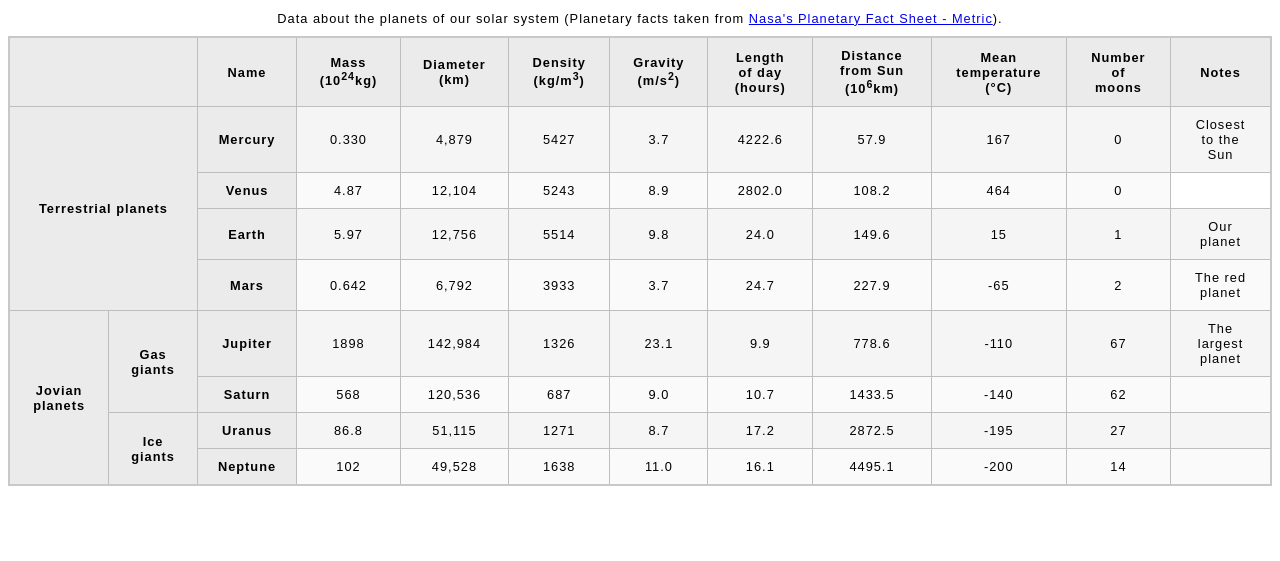
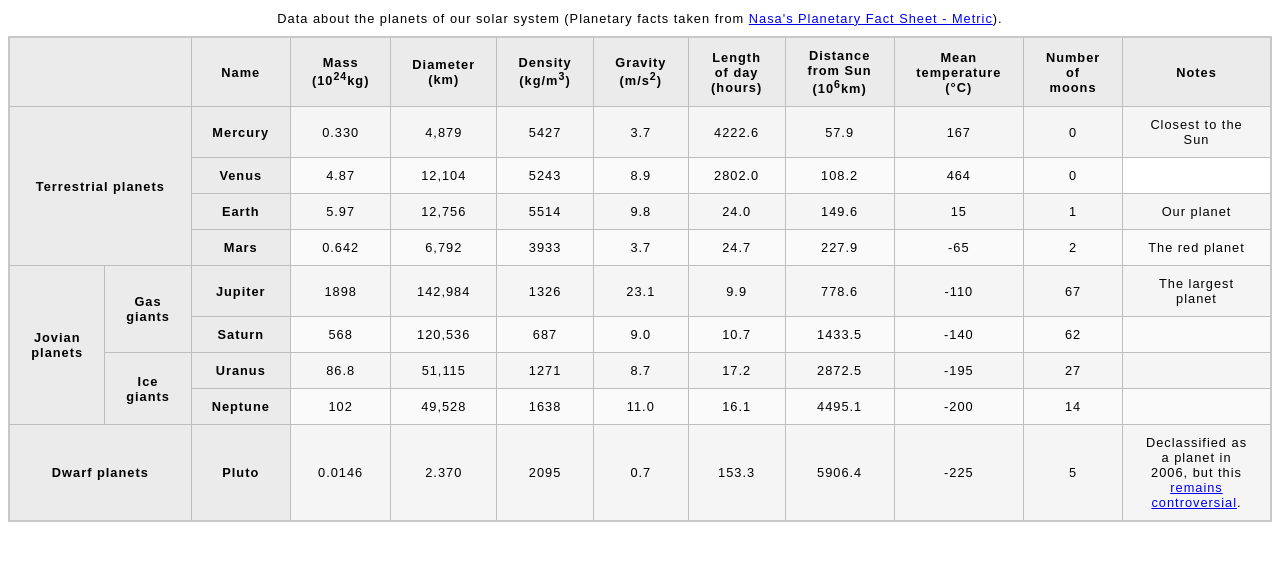
Before and after one commit to Ytikare/odin_html_practice_repo, a plain HTML site: page html-table-practice/blank-template.html in a window 1280 px wide. Shown: the part 79-640 px from the top of the page. Drawn offline with Linux system fonts and the light colour scheme.

Commit message:
Add dwarf planets info

```diff
--- a/html-table-practice/blank-template.html
+++ b/html-table-practice/blank-template.html
@@ -128,6 +128,20 @@
           <td>14</td>
           <td></td>
         </tr>
+        <tr>
+          <th colspan="2">Dwarf planets</th>
+          <th>Pluto</th>
+          <td>0.0146</td>
+          <td>2.370</td>
+          <td>2095</td>
+          <td>0.7</td>
+          <td>153.3</td>
+          <td>5906.4</td>
+          <td>-225</td>
+          <td>5</td>
+          <td>Declassified as a planet in 2006,
+            but this <a href="http://www.usatoday.com/story/tech/2014/10/02/pluto-planet-solar-system/16578959/">remains controversial</a>.</td>
+        </tr>
       </tbody>
     </table>
   </body>
```
